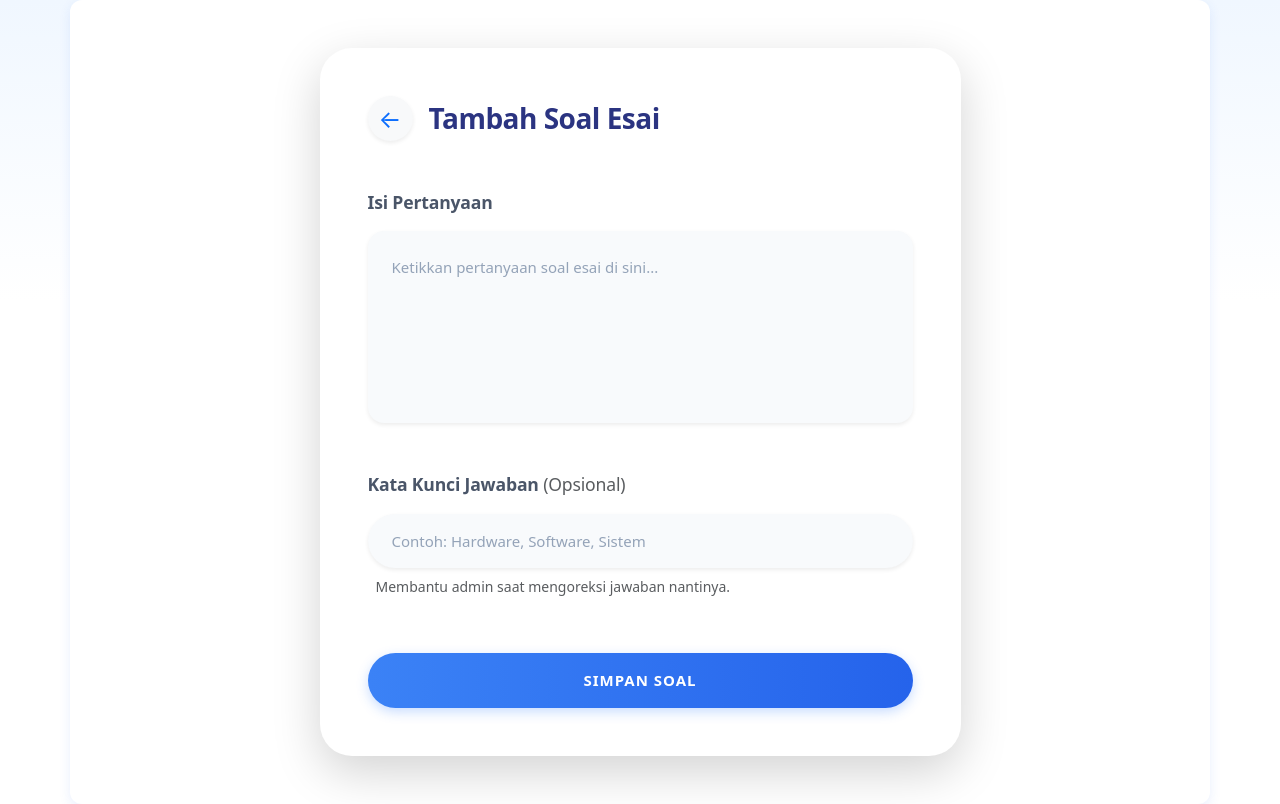
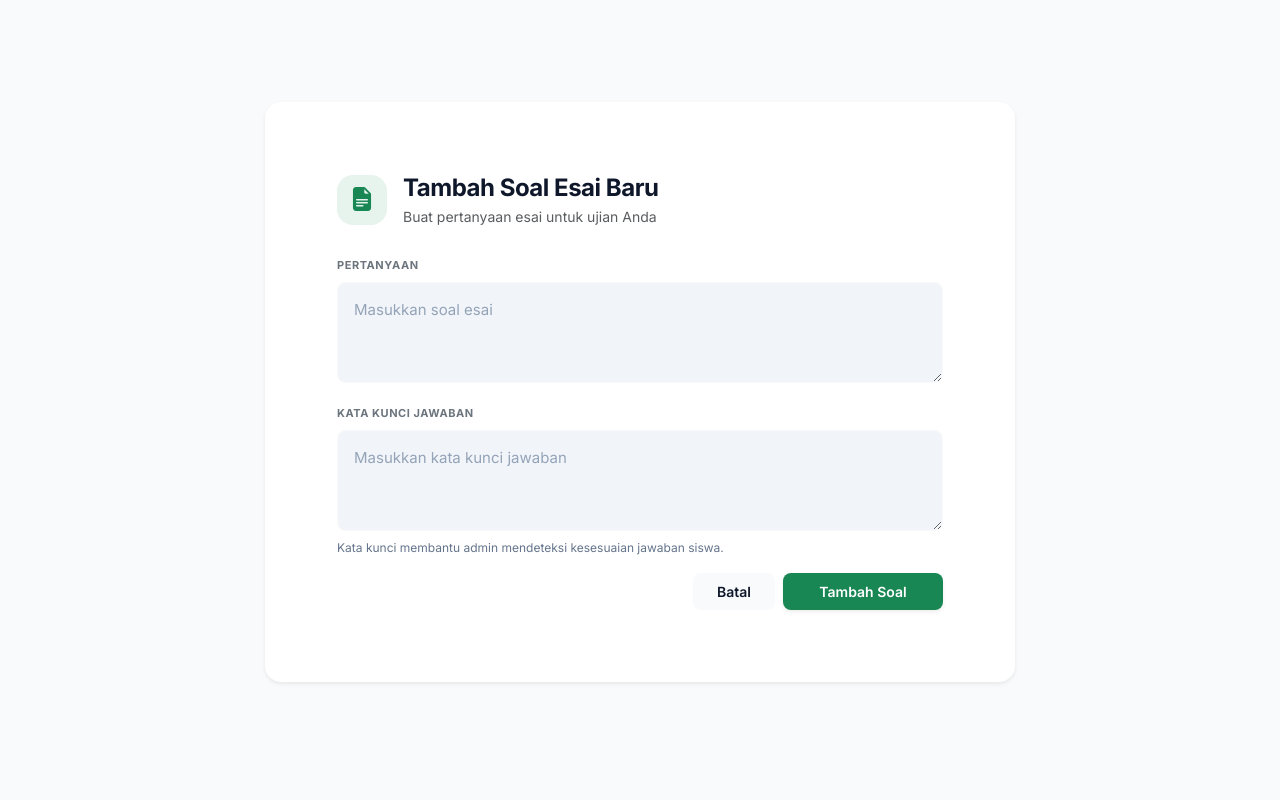
Before and after one commit to mfaizadya/TubesWebpro, a React (Vite) app in the folder frontend/: page /add-esai in a window 1280 px wide. Built offline with nearby package versions, Linux system fonts and the light colour scheme.

Commit message:
menambahkan validasi di login dan memperbaiki tampilan add dan edit soal esai

```diff
--- a/frontend/index.html
+++ b/frontend/index.html
@@ -2,6 +2,7 @@
 <html lang="en">
   <head>
     <link href="https://fonts.googleapis.com/css2?family=Inter:wght@400;500;600;700&display=swap" rel="stylesheet">
+    <link rel="stylesheet" href="https://cdn.jsdelivr.net/npm/bootstrap-icons@1.11.3/font/bootstrap-icons.min.css">
     <meta charset="UTF-8" />
     <link rel="icon" type="image/svg+xml" href="/vite.svg" />
     <meta name="viewport" content="width=device-width, initial-scale=1.0" />
--- a/frontend/src/pages/add/AddSoalEsai.jsx
+++ b/frontend/src/pages/add/AddSoalEsai.jsx
@@ -7,10 +7,12 @@ export default function AddSoalEsai() {
   const [pertanyaan, setPertanyaan] = useState('');
   const [kataKunci, setKataKunci] = useState('');
   const [loading, setLoading] = useState(false);
+  const [error, setError] = useState('');
 
   const handleSave = async () => {
+    setError('');
     if (!pertanyaan.trim()) {
-      alert('Pertanyaan tidak boleh kosong!');
+      setError('Pertanyaan wajib diisi.');
       return;
     }
 
@@ -34,111 +36,119 @@ export default function AddSoalEsai() {
         body: JSON.stringify(payload)
       });
 
-      const result = await response.json();
-
       if (response.ok) {
-        alert('Soal Esai berhasil disimpan!');
         navigate(-1);
       } else {
-        alert(`Gagal: ${result.payload?.message || 'Terjadi kesalahan'}`);
+        const result = await response.json();
+        setError(result.payload?.message || 'Gagal menyimpan soal.');
       }
     } catch (error) {
-      console.error('Error:', error);
-      alert('Gagal menyambung ke server.');
+      setError(error.message);
     } finally {
       setLoading(false);
     }
   };
 
+  const interStyle = { fontFamily: "'Inter', sans-serif" };
+
   return (
-    <div className="min-vh-100 d-flex flex-column bg-white">
-      {/* Background Decor - Membuat kesan tidak kaku */}
+    <div className="min-vh-100 d-flex align-items-center justify-content-center p-3 overflow-hidden"
+         style={{ ...interStyle, backgroundColor: '#f8fafc' }}>
+
+      <div className="card border-0 shadow-sm rounded-4 w-100" style={{ maxWidth: '750px' }}>
+        <div className="card-body p-4 p-md-5">
+
+          <div className="d-flex align-items-center mb-4">
             <div
-        className="position-absolute top-0 start-0 w-100"
-        style={{ height: '300px', background: 'linear-gradient(180deg, #f0f7ff 0%, #ffffff 100%)', zIndex: 0 }}
-      ></div>
-
-      {/* Main Content */}
-      <div className="container position-relative z-1 my-auto py-5">
-        <div className="row justify-content-center">
-          <div className="col-12 col-md-10 col-lg-7">
-
-            {/* Wrapper Utama dengan Shadow Halus */}
-            <div className="bg-white rounded-5 shadow-lg border-0 overflow-hidden p-4 p-md-5" style={{ boxShadow: '0 20px 40px rgba(0,0,0,0.05)' }}>
-
-              {/* Header Section */}
-              <div className="d-flex align-items-center mb-5">
-                <button
-                  className="btn btn-light rounded-circle border-0 d-flex align-items-center justify-content-center shadow-sm"
-                  onClick={() => navigate(-1)}
-                  style={{ width: '45px', height: '45px', transition: 'all 0.3s ease' }}
+              className="bg-success bg-opacity-10 d-flex align-items-center justify-content-center rounded-4 me-3"
+              style={{ width: '50px', height: '50px' }}
             >
-                  <span style={{ fontSize: '24px', color: '#0d6efd' }}>←</span>
-                </button>
-                <h1 className="h3 mb-0 fw-bold ms-3" style={{ color: '#2b3481', letterSpacing: '-0.5px' }}>
-                  Tambah Soal Esai
+              <i className="bi bi-file-earmark-text-fill text-success fs-4"></i>
+            </div>
+            <div>
+              <h1 className="h4 fw-bold mb-1" style={{ color: '#0f172a', letterSpacing: '-0.02em' }}>
+                Tambah Soal Esai Baru
               </h1>
+              <p className="text-muted small mb-0">Buat pertanyaan esai untuk ujian Anda</p>
+            </div>
           </div>
 
-              {/* Form Input Pertanyaan */}
-              <div className="mb-5">
-                <label className="form-label fw-bold mb-3 d-block" style={{ color: '#4a5568', fontSize: '1.1rem' }}>
-                  Isi Pertanyaan
+          <div className="mb-3">
+            <label className="form-label fw-bold small text-secondary text-uppercase mb-2"
+                   style={{ letterSpacing: '0.05em', fontSize: '11px' }}>
+              PERTANYAAN
             </label>
             <textarea
-                  className="form-control border-0 rounded-4 p-4 shadow-sm"
-                  rows="6"
+              className={`form-control border-light rounded-3 p-3 ${error && !pertanyaan ? 'is-invalid' : ''}`}
+              rows="3"
               value={pertanyaan}
-                  onChange={(e) => setPertanyaan(e.target.value)}
-                  placeholder="Ketikkan pertanyaan soal esai di sini..."
+              onChange={(e) => {
+                setPertanyaan(e.target.value);
+                if(error) setError('');
+              }}
+              placeholder="Masukkan soal esai"
               style={{
-                    backgroundColor: '#f8fafc',
-                    fontSize: '1rem',
-                    lineHeight: '1.6',
-                    resize: 'none'
+                ...interStyle,
+                backgroundColor: '#f1f5f9',
+                border: '1px solid #e2e8f0',
+                resize: 'vertical',
+                minHeight: '100px',
+                maxHeight: '180px'
               }}
             ></textarea>
           </div>
 
-              {/* Form Input Kata Kunci */}
-              <div className="mb-2">
-                <label className="form-label fw-bold mb-3 d-block" style={{ color: '#4a5568', fontSize: '1.1rem' }}>
-                  Kata Kunci Jawaban <span className="text-muted fw-normal">(Opsional)</span>
+          <div className="mb-3">
+            <label className="form-label fw-bold small text-secondary text-uppercase mb-2"
+                   style={{ letterSpacing: '0.05em', fontSize: '11px' }}>
+              KATA KUNCI JAWABAN
             </label>
-                <input
-                  type="text"
-                  className="form-control border-0 rounded-pill px-4 py-3 shadow-sm"
+            <textarea
+              className="form-control border-light rounded-3 p-3"
+              rows="3"
               value={kataKunci}
               onChange={(e) => setKataKunci(e.target.value)}
-                  placeholder="Contoh: Hardware, Software, Sistem"
-                  style={{ backgroundColor: '#f8fafc', fontSize: '0.95rem' }}
-                />
+              placeholder="Masukkan kata kunci jawaban"
+              style={{
+                ...interStyle,
+                backgroundColor: '#f1f5f9',
+                border: '1px solid #e2e8f0',
+                resize: 'vertical',
+                minHeight: '100px',
+                maxHeight: '180px'
+              }}
+            ></textarea>
+            <p className="small mt-2 mb-0" style={{ color: '#64748b', fontSize: '12px' }}>
+              Kata kunci membantu admin mendeteksi kesesuaian jawaban siswa.
+            </p>
           </div>
-              <p className="text-muted small ms-2 mb-5">
-                Membantu admin saat mengoreksi jawaban nantinya.
-              </p>
 
-              {/* Action Button */}
-              <div className="d-grid pt-2">
+          <div className="d-flex justify-content-end gap-2 mt-2">
             <button
-                  className="btn btn-primary btn-lg rounded-pill fw-bold py-3 shadow-md border-0"
+              type="button"
+              className="btn btn-light px-4 py-2 fw-semibold rounded-3 border-0"
+              onClick={() => navigate(-1)}
+              style={{ ...interStyle, backgroundColor: '#f8fafc', color: '#0f172a', fontSize: '14px' }}
+            >
+              Batal
+            </button>
+            <button
+              className="btn btn-success px-4 py-2 fw-semibold rounded-3 shadow-sm border-0"
               onClick={handleSave}
               disabled={loading}
               style={{
-                    background: 'linear-gradient(90deg, #3b82f6 0%, #2563eb 100%)',
-                    letterSpacing: '1px',
-                    fontSize: '1rem'
+                ...interStyle,
+                minWidth: '160px',
+                backgroundColor: '#198754',
+                fontSize: '14px'
               }}
             >
               {loading ? (
                 <span className="spinner-border spinner-border-sm me-2"></span>
-                  ) : 'SIMPAN SOAL'}
+              ) : 'Tambah Soal'}
             </button>
           </div>
 
-            </div> {/* End Card */}
-
-          </div>
         </div>
       </div>
     </div>
--- a/frontend/src/pages/edit/EditSoalEsai.jsx
+++ b/frontend/src/pages/edit/EditSoalEsai.jsx
@@ -9,6 +9,7 @@ export default function EditSoalEsai() {
   const [kataKunci, setKataKunci] = useState('');
   const [loadingFetch, setLoadingFetch] = useState(true);
   const [isSaving, setIsSaving] = useState(false);
+  const [error, setError] = useState('');
 
   useEffect(() => {
     const fetchDetailSoal = async () => {
@@ -23,9 +24,8 @@ export default function EditSoalEsai() {
           setPertanyaan(result.payload.datas.text_soal);
           setKataKunci(result.payload.datas.kata_kunci || '');
         }
-      } catch (err) {
-        console.error("Fetch error:", err);
-        alert("Gagal memuat data soal.");
+      } catch (error) {
+        setError(error.message);
       } finally {
         setLoadingFetch(false);
       }
@@ -35,8 +35,9 @@ export default function EditSoalEsai() {
   }, [id]);
 
   const handleUpdate = async () => {
+    setError('');
     if (!pertanyaan.trim()) {
-      alert('Pertanyaan tidak boleh kosong!');
+      setError('Pertanyaan wajib diisi.');
       return;
     }
 
@@ -56,68 +57,129 @@ export default function EditSoalEsai() {
       });
 
       if (response.ok) {
-        alert('Soal Esai berhasil diperbarui!');
         navigate(-1);
       } else {
         const result = await response.json();
-        alert(`Gagal: ${result.payload?.message || 'Gagal update'}`);
+        setError(result.payload?.message || 'Gagal memperbarui soal.');
       }
-    } catch {
-      alert("Terjadi kesalahan koneksi.");
+    } catch (error) {
+      setError(error.message);
     } finally {
       setIsSaving(false);
     }
   };
 
+  const interStyle = { fontFamily: "'Inter', sans-serif" };
+
   if (loadingFetch) {
     return (
-      <div className="d-flex justify-content-center align-items-center vh-100">
-        <div className="spinner-border text-primary" role="status"></div>
-        <span className="ms-3">Memuat data soal...</span>
+      <div className="min-vh-100 d-flex justify-content-center align-items-center" style={interStyle}>
+        <div className="spinner-border text-warning" role="status"></div>
+        <span className="ms-3 fw-medium">Memuat data soal...</span>
       </div>
     );
   }
 
   return (
-    <div className="container py-5">
-      <div className="card shadow-sm border-0 rounded-4 mx-auto" style={{ maxWidth: '700px' }}>
-        <div className="card-header bg-white border-0 pt-4 px-4 d-flex align-items-center">
-          <button className="btn btn-outline-secondary btn-sm rounded-circle me-3" onClick={() => navigate(-1)}>
-            ←
-          </button>
-          <h1 className="h4 mb-0 fw-bold text-success">Edit Soal Esai</h1>
+    <div className="min-vh-100 d-flex align-items-center justify-content-center p-3 overflow-hidden"
+         style={{ ...interStyle, backgroundColor: '#f8fafc' }}>
+
+      <div className="card border-0 shadow-sm rounded-4 w-100" style={{ maxWidth: '750px' }}>
+        <div className="card-body p-4 p-md-5">
+
+          <div className="d-flex align-items-center mb-4">
+            <div
+              className="bg-warning bg-opacity-10 d-flex align-items-center justify-content-center rounded-4 me-3"
+              style={{ width: '50px', height: '50px' }}
+            >
+              <i className="bi bi-pencil-square text-warning fs-4"></i>
+            </div>
+            <div>
+              <h1 className="h4 fw-bold mb-1" style={{ color: '#0f172a', letterSpacing: '-0.02em' }}>
+                Ubah Soal Esai
+              </h1>
+              <p className="text-muted small mb-0">Ubah pertanyaan esai Anda</p>
+            </div>
           </div>
 
-        <div className="card-body p-4">
           <div className="mb-3">
-            <label className="form-label fw-bold">Pertanyaan</label>
+            <label className="form-label fw-bold small text-secondary text-uppercase mb-2"
+                   style={{ letterSpacing: '0.05em', fontSize: '11px' }}>
+              PERTANYAAN
+            </label>
             <textarea
-              className="form-control border-2 rounded-3"
-              rows="6"
+              className={`form-control border-light rounded-3 p-3 ${error && !pertanyaan ? 'is-invalid' : ''}`}
+              rows="3"
               value={pertanyaan}
-              onChange={(e) => setPertanyaan(e.target.value)}
+              onChange={(e) => {
+                setPertanyaan(e.target.value);
+                if(error) setError('');
+              }}
+              placeholder="Masukkan soal esai"
+              style={{
+                ...interStyle,
+                backgroundColor: '#f1f5f9',
+                border: '1px solid #e2e8f0',
+                resize: 'vertical',
+                minHeight: '100px',
+                maxHeight: '180px'
+              }}
             ></textarea>
           </div>
 
           <div className="mb-3">
-            <label className="form-label fw-bold">Kata Kunci Jawaban</label>
-            <input
-              type="text"
-              className="form-control border-2 rounded-3"
+            <label className="form-label fw-bold small text-secondary text-uppercase mb-2"
+                   style={{ letterSpacing: '0.05em', fontSize: '11px' }}>
+              KATA KUNCI JAWABAN
+            </label>
+            <textarea
+              className="form-control border-light rounded-3 p-3"
+              rows="3"
               value={kataKunci}
               onChange={(e) => setKataKunci(e.target.value)}
-            />
-          </div>
+              placeholder="Masukkan kata kunci jawaban"
+              style={{
+                ...interStyle,
+                backgroundColor: '#f1f5f9',
+                border: '1px solid #e2e8f0',
+                resize: 'vertical',
+                minHeight: '100px',
+                maxHeight: '180px'
+              }}
+            ></textarea>
+            <p className="small mt-2 mb-0" style={{ color: '#64748b', fontSize: '12px' }}>
+              Kata kunci membantu admin mendeteksi kesesuaian jawaban siswa.
+            </p>
           </div>
 
-        <div className="card-footer bg-white border-0 pb-4 px-4 d-grid">
+          {error && <div className="alert alert-danger py-2 small border-0 mb-4">{error}</div>}
+
+          <div className="d-flex justify-content-end gap-2 mt-2">
             <button
-            className="btn btn-success btn-lg rounded-pill fw-bold shadow-sm"
+              type="button"
+              className="btn btn-light px-4 py-2 fw-semibold rounded-3 border-0"
+              onClick={() => navigate(-1)}
+              style={{ ...interStyle, backgroundColor: '#f8fafc', color: '#0f172a', fontSize: '14px' }}
+            >
+              Batal
+            </button>
+            <button
+              className="btn btn-warning px-4 py-2 fw-semibold rounded-3 shadow-sm border-0 text-white"
               onClick={handleUpdate}
               disabled={isSaving}
+              style={{
+                ...interStyle,
+                minWidth: '160px',
+                backgroundColor: '#ffc107',
+                fontSize: '14px'
+              }}
             >
-            {isSaving ? 'MEMPERBARUI...' : 'UPDATE SOAL'}
+              {isSaving ? (
+                <span className="spinner-border spinner-border-sm me-2"></span>
+              ) : 'Ubah Soal'}
             </button>
+          </div>
+
         </div>
       </div>
     </div>
```
Also changed, not shown: frontend/src/pages/Login.jsx (+34 -10 lines), 2 other files (tests, documents, lock files or other folders). Lines whose indentation alone changed are shown as unchanged.
